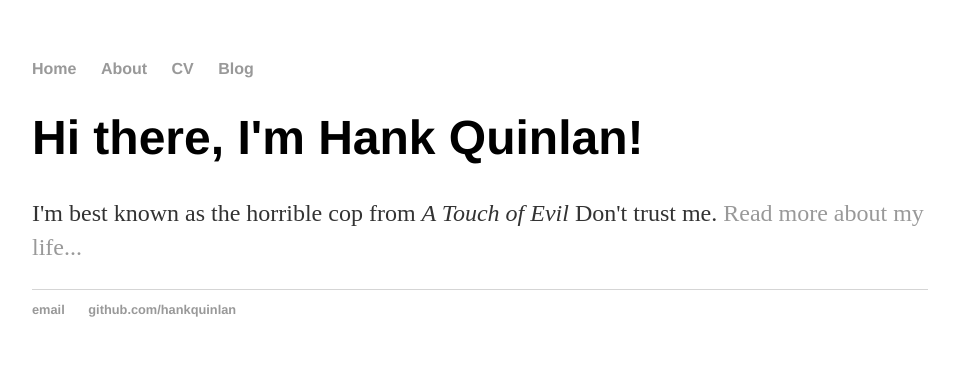
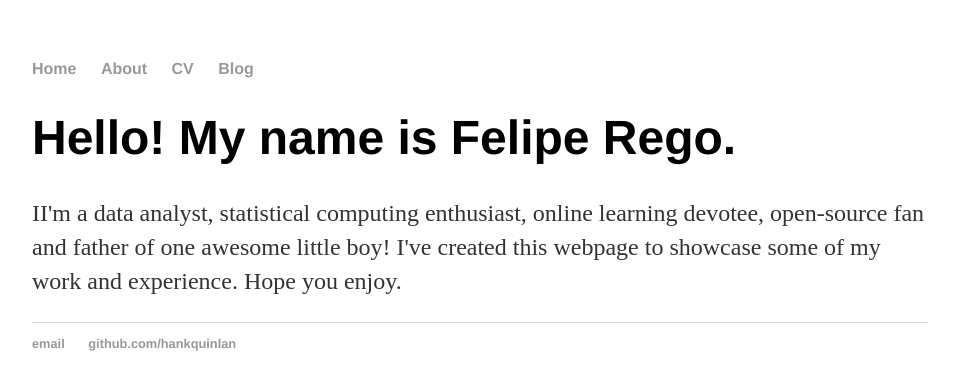
Before and after one commit to FelipeRego/FelipeRego.github.io, a Jekyll site: the page built from index.html, in a window 1280 px wide. Shown: the top 390 px of the page, without its empty margins (160-1115 px from the left). Built offline with Jekyll 4.4.1, drawn with Linux system fonts in a browser that asks for light colours.

Commit message:
Update index.html

```diff
--- a/index.html
+++ b/index.html
@@ -3,7 +3,7 @@ layout: default
 title: Hank Quinlan, Horrible Cop
 ---
 <div class="blurb">
-	<h1>Hi there, I'm Hank Quinlan!</h1>
-	<p>I'm best known as the horrible cop from <em>A Touch of Evil</em> Don't trust me. <a href="/about">Read more about my life...</a></p>
+	<h1>Hello! My name is Felipe Rego.</h1>
+	<p>II'm a data analyst, statistical computing enthusiast, online learning devotee, open-source fan and father of one awesome little boy! I've created this webpage to showcase some of my work and experience. Hope you enjoy.</p>
 </div><!-- /.blurb -->
 </html>
```
